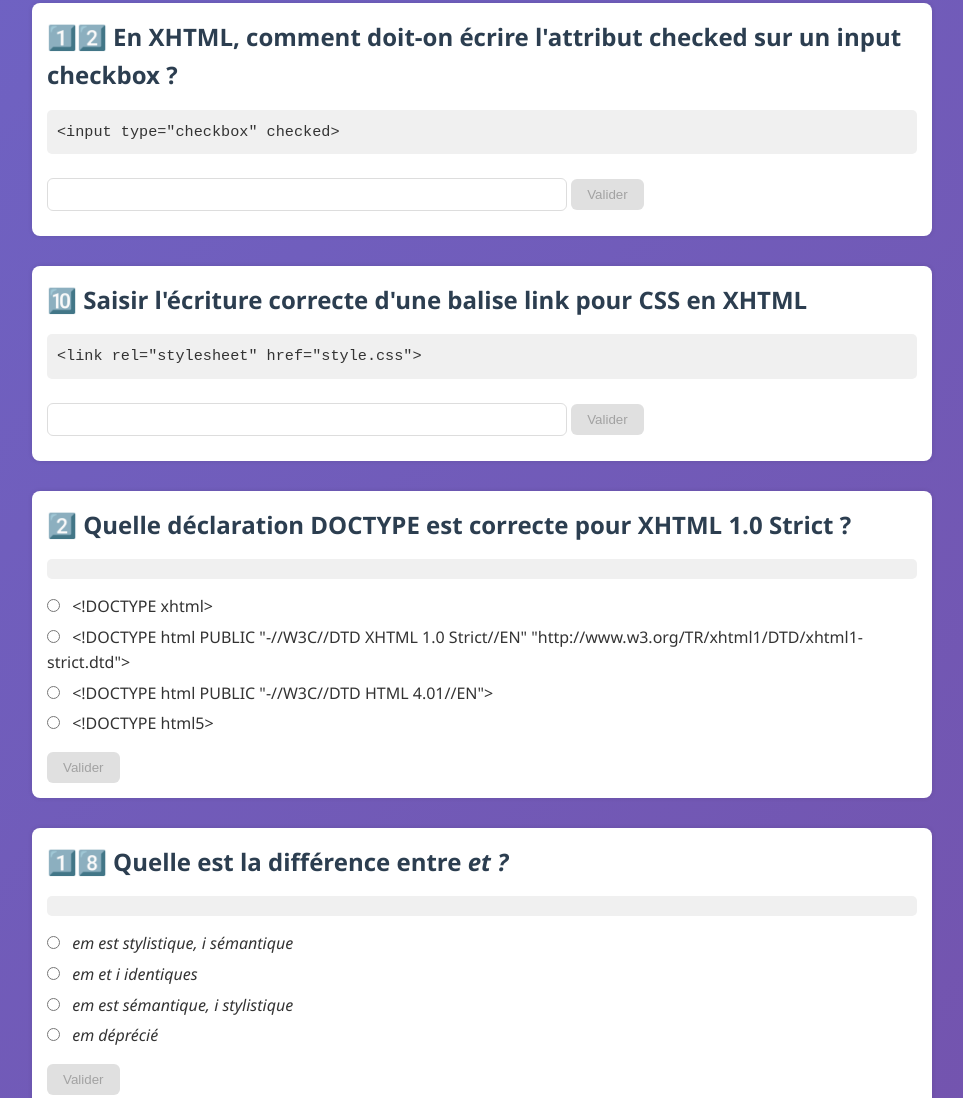
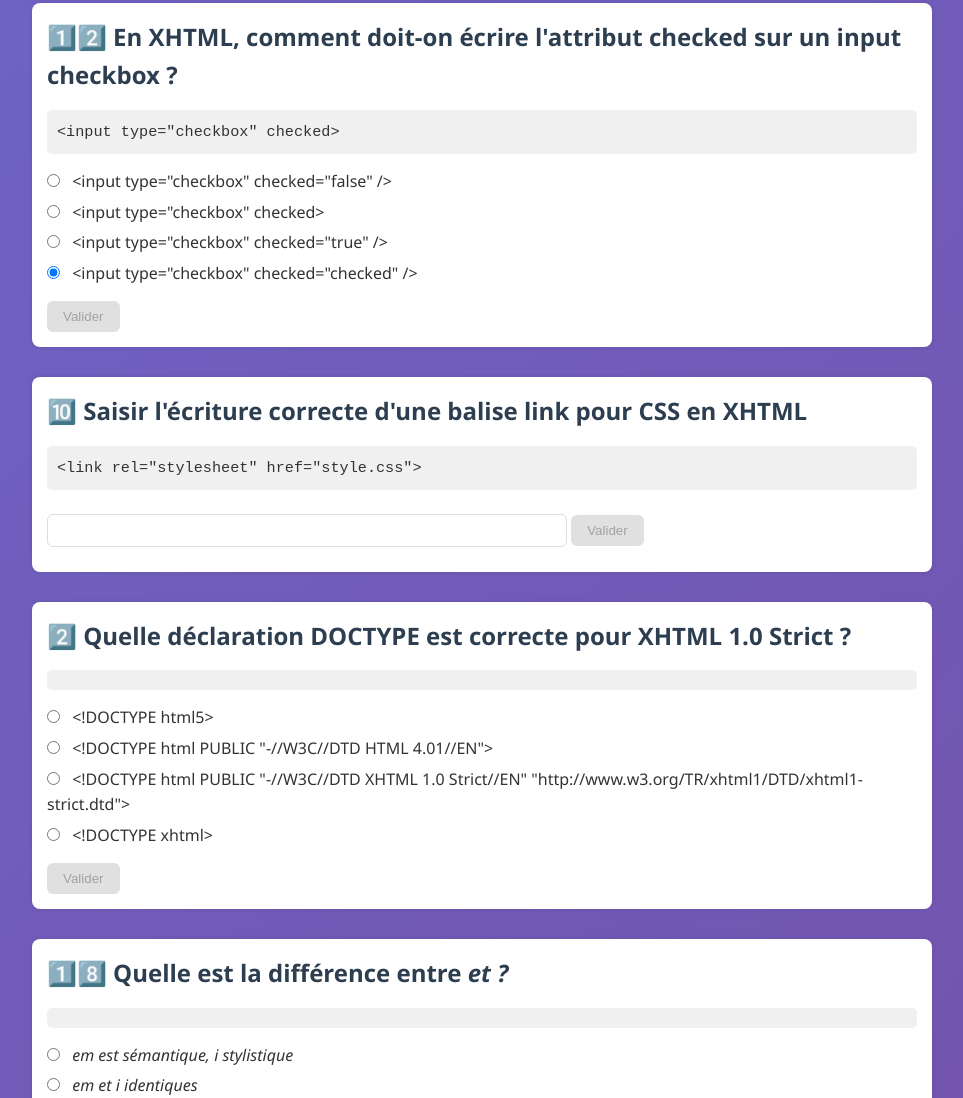
Before and after one commit to tirlipinpon/tests, a plain HTML site: page html.html in a window 1280 px wide. Shown: the part 4102-5200 px from the top of the page, without its empty margins (158-1121 px from the left). Drawn offline with Linux system fonts and the light colour scheme.

Commit message:
Modification de la structure des questions de quiz en HTML pour inclure des options de réponses sous forme de QCM, ajout d'une méthode pour décoder les entités HTML et mise à jour de l'affichage des réponses pour une meilleure cohérence.

```diff
--- a/html.html
+++ b/html.html
@@ -125,8 +125,14 @@ const quizData = [
     id: "html-12",
     titre: "1️⃣2️⃣ En XHTML, comment doit-on écrire l'attribut checked sur un input checkbox ?",
     code: '&lt;input type="checkbox" checked&gt;',
+    options: [
+      '&lt;input type="checkbox" checked&gt;',
+      '&lt;input type="checkbox" checked="checked" /&gt;',
+      '&lt;input type="checkbox" checked="true" /&gt;',
+      '&lt;input type="checkbox" checked="false" /&gt;'
+    ],
     reponse: '&lt;input type="checkbox" checked="checked" /&gt;',
-    type: "input",
+    type: "qcm",
     explication: "En XHTML, les attributs booléens doivent avoir la valeur explicite."
   },
   {
--- a/quiz-common.js
+++ b/quiz-common.js
@@ -120,11 +120,16 @@ class QuizManager {
 
     createQCMHTML(question, index) {
         const options = this.options.shuffleOptions ? shuffle(question.options) : question.options;
-        const optionsHTML = options.map(opt => `
-            <label>
-                <input type="radio" name="q${index}" value="${opt}"> ${opt}
-            </label>
-        `).join('');
+        const optionsHTML = options.map(opt => {
+            // Décoder les entités HTML puis les échapper pour l'affichage sécurisé
+            const decodedOpt = this.decodeHtmlEntities(opt);
+            const escapedOpt = this.escapeHtml(decodedOpt);
+            return `
+                <label>
+                    <input type="radio" name="q${index}" value="${opt}"> ${escapedOpt}
+                </label>
+            `;
+        }).join('');
 
         return `
             <h2>${question.titre}</h2>
@@ -241,6 +246,26 @@ class QuizManager {
         return div.innerHTML;
     }
 
+    /**
+     * Décode les entités HTML pour l'affichage
+     * @param {string} text - Le texte avec des entités HTML
+     * @returns {string} - Le texte décodé
+     */
+    decodeHtmlEntities(text) {
+        if (typeof text !== 'string') {
+            return '';
+        }
+
+        // Décoder les entités HTML courantes
+        return text
+            .replace(/&lt;/g, '<')
+            .replace(/&gt;/g, '>')
+            .replace(/&amp;/g, '&')
+            .replace(/&quot;/g, '"')
+            .replace(/&#39;/g, "'")
+            .replace(/&nbsp;/g, ' ');
+    }
+
     validateQCMAnswer(question, index, resultEl) {
         const checked = document.querySelector(`input[name="q${index}"]:checked`);
 
@@ -268,7 +293,10 @@ class QuizManager {
                 resultEl.innerHTML += `<br><small class="meta">Bonnes réponses : ${newCount}/5</small>`;
             }
         } else {
-            resultEl.innerHTML = `❌ Faux<br><small>Ta réponse : ${this.escapeHtml(checked.value)}</small><br><small>Réponse correcte : ${this.escapeHtml(question.reponse)}</small>${this.options.showExplanations ? `<br><small class="meta">Explication : ${this.escapeHtml(question.explication)}</small>` : ''}`;
+            // Décoder les entités HTML pour un affichage cohérent
+            const decodedUserAnswer = this.decodeHtmlEntities(checked.value);
+            const decodedCorrectAnswer = this.decodeHtmlEntities(question.reponse);
+            resultEl.innerHTML = `❌ Faux<br><small>Ta réponse : ${this.escapeHtml(decodedUserAnswer)}</small><br><small>Réponse correcte : ${this.escapeHtml(decodedCorrectAnswer)}</small>${this.options.showExplanations ? `<br><small class="meta">Explication : ${this.escapeHtml(question.explication)}</small>` : ''}`;
             resultEl.className = "wrong";
         }
     }
@@ -296,7 +324,9 @@ class QuizManager {
                 resultEl.innerHTML += `<br><small class="meta">Bonnes réponses : ${newCount}/5</small>`;
             }
         } else {
-            resultEl.innerHTML = `❌ Faux<br><small>Ta réponse : ${this.escapeHtml(userAnswer || '(vide)')}</small><br><small>Réponse correcte : ${this.escapeHtml(question.reponse)}</small>${this.options.showExplanations ? `<br><small class="meta">Explication : ${this.escapeHtml(question.explication)}</small>` : ''}`;
+            // Décoder les entités HTML pour un affichage cohérent
+            const decodedCorrectAnswer = this.decodeHtmlEntities(question.reponse);
+            resultEl.innerHTML = `❌ Faux<br><small>Ta réponse : ${this.escapeHtml(userAnswer || '(vide)')}</small><br><small>Réponse correcte : ${this.escapeHtml(decodedCorrectAnswer)}</small>${this.options.showExplanations ? `<br><small class="meta">Explication : ${this.escapeHtml(question.explication)}</small>` : ''}`;
             resultEl.className = "wrong";
         }
     }
@@ -325,7 +355,9 @@ class QuizManager {
                 resultEl.innerHTML += `<br><small class="meta">Bonnes réponses : ${newCount}/5</small>`;
             }
         } else {
-            resultEl.innerHTML = `❌ Faux<br><small>Ta réponse : ${this.escapeHtml(input.value || '(vide)')}</small><br><small>Réponse correcte : ${this.escapeHtml((question.reponse || []).join(", "))}</small>${this.options.showExplanations ? `<br><small class="meta">Explication : ${this.escapeHtml(question.explication)}</small>` : ''}`;
+            // Décoder les entités HTML pour un affichage cohérent
+            const decodedCorrectAnswer = this.decodeHtmlEntities((question.reponse || []).join(", "));
+            resultEl.innerHTML = `❌ Faux<br><small>Ta réponse : ${this.escapeHtml(input.value || '(vide)')}</small><br><small>Réponse correcte : ${this.escapeHtml(decodedCorrectAnswer)}</small>${this.options.showExplanations ? `<br><small class="meta">Explication : ${this.escapeHtml(question.explication)}</small>` : ''}`;
             resultEl.className = "wrong";
         }
     }
```
